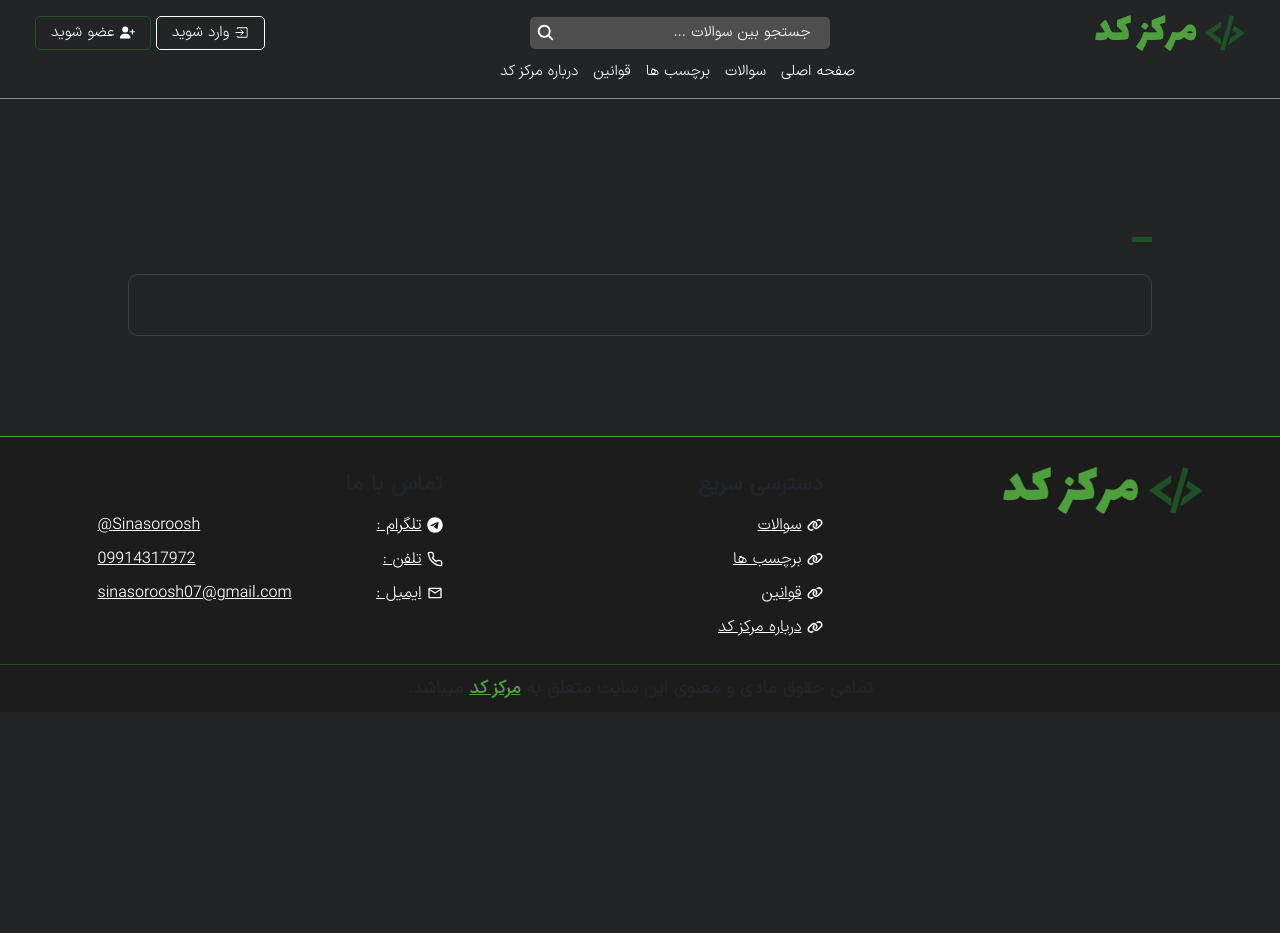
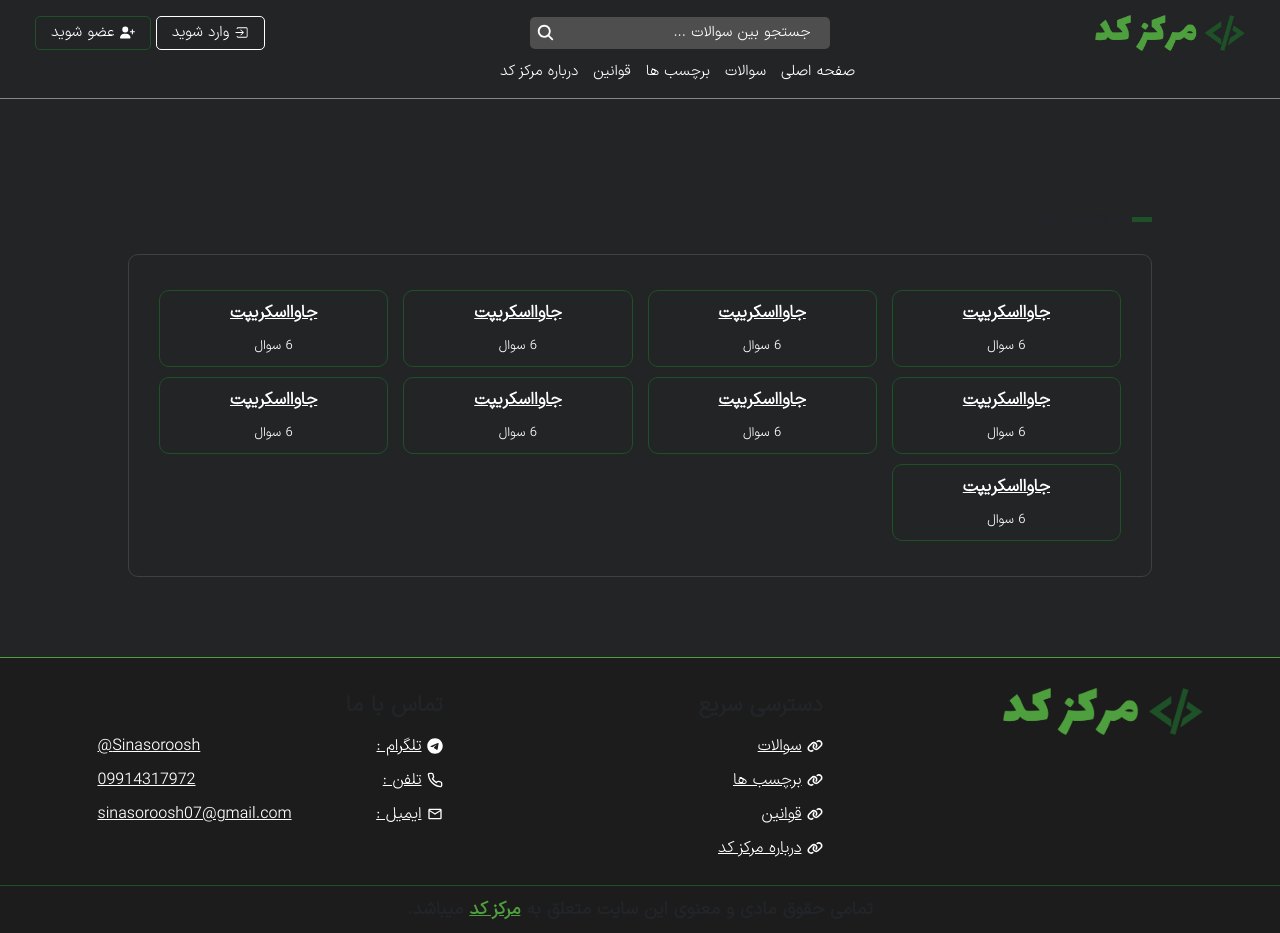
Before and after one commit to Sina-Soroosh/codeCentral, a Next.js app: page /tags in a window 1280 px wide. Before the commit the page ends 800 px from the top, so only its background shows below. Built offline with nearby package versions, Linux system fonts and the light colour scheme.

Commit message:
Coding TagBox module

```diff
--- /dev/null
+++ b/src/components/modules/TagBox/TagBox.module.css
@@ -0,0 +1,20 @@
+.box {
+    padding: 10px;
+    border: 1px solid #1E5128;
+    border-radius: 10px;
+    text-align: center;
+    margin: 5px 0;
+}
+
+.box a {
+    display: block;
+    margin-bottom: 10px;
+    color: #fff;
+    font-size: 17px;
+    font-weight: 700;
+}
+
+.box span {
+    font-size: 13px;
+    color: #fff;
+}
--- /dev/null
+++ b/src/components/modules/TagBox/TagBox.tsx
@@ -0,0 +1,16 @@
+import React from "react";
+import styles from "./TagBox.module.css";
+import Link from "next/link";
+
+function TagBox() {
+  return (
+    <>
+      <div className={styles.box}>
+        <Link href="/tags/js">جاوااسکریپت</Link>
+        <span>6 سوال</span>
+      </div>
+    </>
+  );
+}
+
+export default TagBox;
--- a/src/components/templates/Tags/Main/Main.module.css
+++ b/src/components/templates/Tags/Main/Main.module.css
@@ -1,5 +1,5 @@
 .main {
-    padding: 100px 0;
+    padding: 80px 0;
     display: flex;
     justify-content: center;
     align-items: center;
--- a/src/components/templates/Tags/Main/Main.tsx
+++ b/src/components/templates/Tags/Main/Main.tsx
@@ -1,5 +1,6 @@
 import React from "react";
 import styles from "./Main.module.css";
+import TagBox from "@/components/modules/TagBox/TagBox";
 
 function Main() {
   return (
@@ -9,7 +10,37 @@ function Main() {
           <span className={styles.line}></span>
           <h2>برچسب ها</h2>
         </div>
-        <div className={styles.content}></div>
+        <div className={styles.content}>
+          <div className="row">
+            <div className="col-6 col-md-3">
+              <TagBox />
+            </div>
+            <div className="col-6 col-md-3">
+              <TagBox />
+            </div>
+            <div className="col-6 col-md-3">
+              <TagBox />
+            </div>
+            <div className="col-6 col-md-3">
+              <TagBox />
+            </div>
+            <div className="col-6 col-md-3">
+              <TagBox />
+            </div>
+            <div className="col-6 col-md-3">
+              <TagBox />
+            </div>
+            <div className="col-6 col-md-3">
+              <TagBox />
+            </div>
+            <div className="col-6 col-md-3">
+              <TagBox />
+            </div>
+            <div className="col-6 col-md-3">
+              <TagBox />
+            </div>
+          </div>
+        </div>
       </div>
     </>
   );
```
